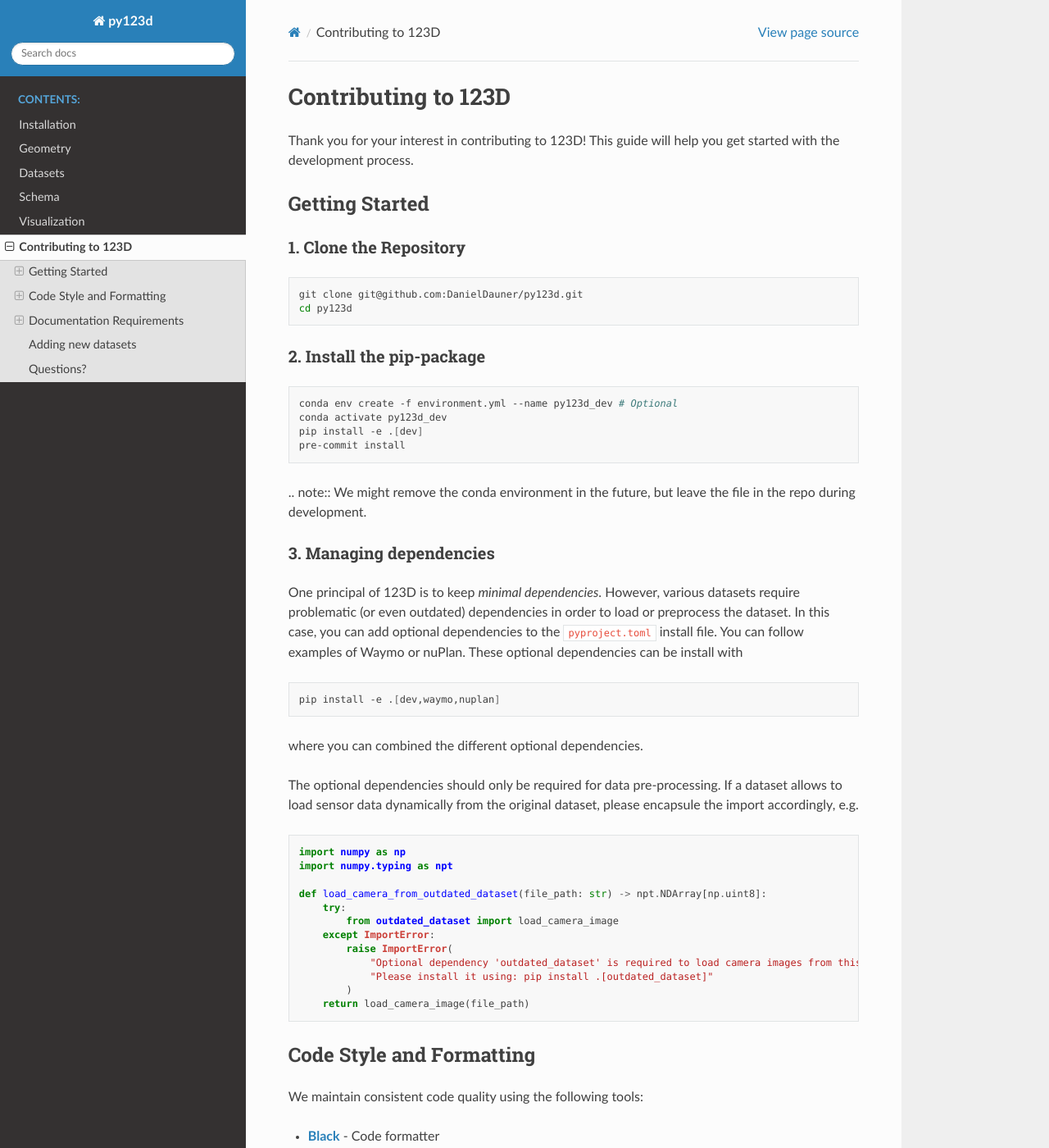
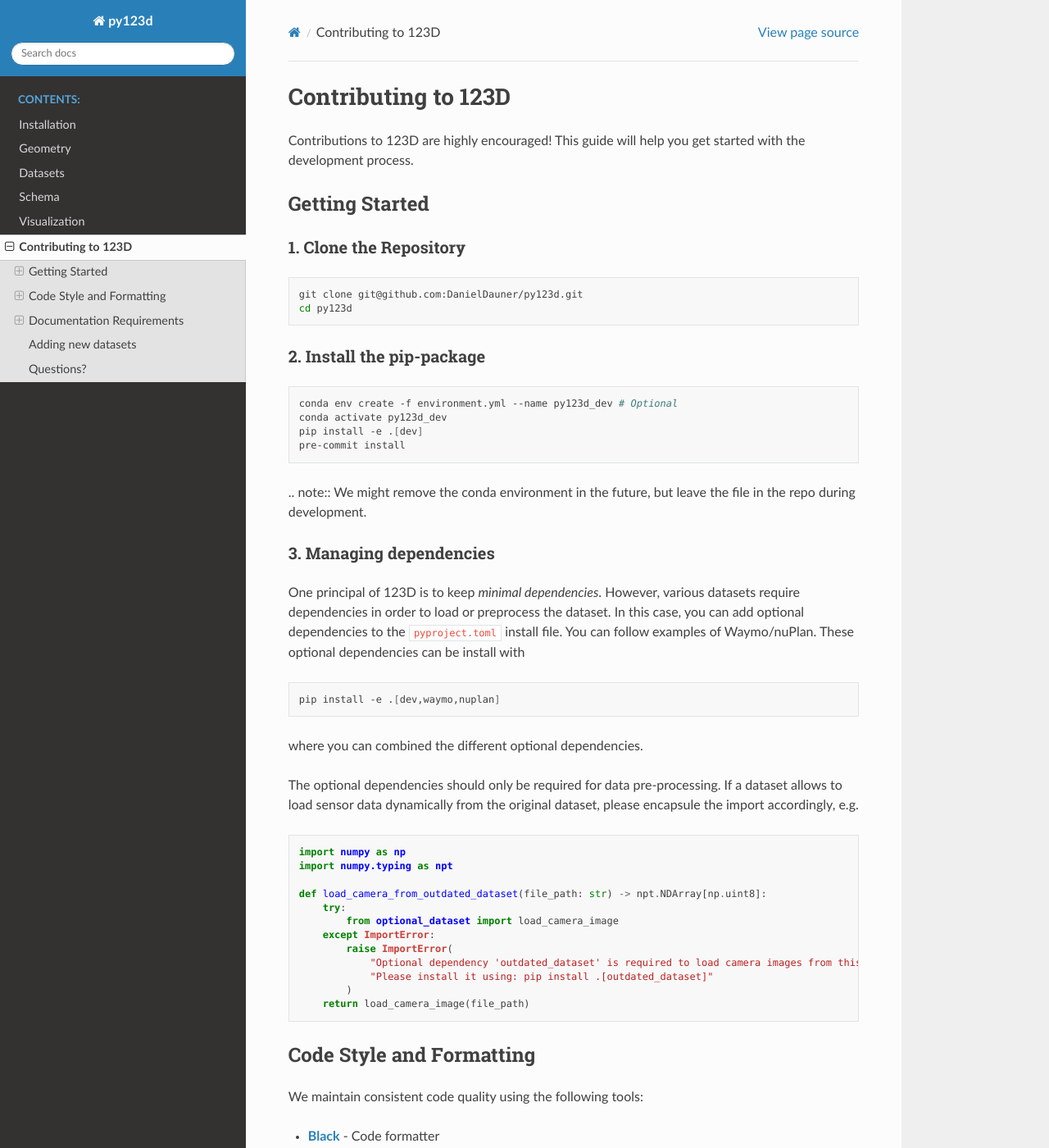
Before and after one commit to autonomousvision/py123d, a Sphinx documentation site: the page built from docs/contributing.md, in a window 1280 px wide and 1400 px high. Shown: the whole window at 82% size. Built offline with Sphinx 7.4.7 and the Read the Docs theme 3.1.0, drawn with Linux system fonts in a browser that asks for light colours.

````diff
--- a/docs/conf.py
+++ b/docs/conf.py
@@ -9,7 +9,7 @@
 project = "py123d"
 copyright = "2025, 123D Contributors"
 author = "123D Contributors"
-release = "v0.0.6"
+release = "v0.0.7"
 
 # -- General configuration ---------------------------------------------------
 # https://www.sphinx-doc.org/en/master/usage/configuration.html#general-configuration
--- a/docs/contributing.md
+++ b/docs/contributing.md
@@ -1,7 +1,7 @@
 
 # Contributing to 123D
 
-Thank you for your interest in contributing to 123D! This guide will help you get started with the development process.
+Contributions to 123D are highly encouraged! This guide will help you get started with the development process.
 
 ## Getting Started
 
@@ -27,7 +27,7 @@ pre-commit install
 
 ### 3. Managing dependencies
 
-One principal of 123D is to keep *minimal dependencies*. However, various datasets require problematic (or even outdated) dependencies in order to load or preprocess the dataset. In this case, you can add optional dependencies to the `pyproject.toml` install file. You can follow examples of Waymo or nuPlan. These optional dependencies can be install with
+One principal of 123D is to keep *minimal dependencies*. However, various datasets require dependencies in order to load or preprocess the dataset. In this case, you can add optional dependencies to the `pyproject.toml` install file. You can follow examples of Waymo/nuPlan. These optional dependencies can be install with
 
 ```sh
 pip install -e .[dev,waymo,nuplan]
@@ -42,7 +42,7 @@ import numpy.typing as npt
 
 def load_camera_from_outdated_dataset(file_path: str) -> npt.NDArray[np.uint8]:
     try:
-        from outdated_dataset import load_camera_image
+        from optional_dataset import load_camera_image
     except ImportError:
         raise ImportError(
             "Optional dependency 'outdated_dataset' is required to load camera images from this dataset. "
````
Also changed, not shown: README.md (+23 -1 lines), assets/123D_logo_v1.png (deleted), assets/logo/svg/123D_logo_transparent_black.svg (added), assets/logo/svg/123D_logo_transparent_white.svg (added), 2 other files.
